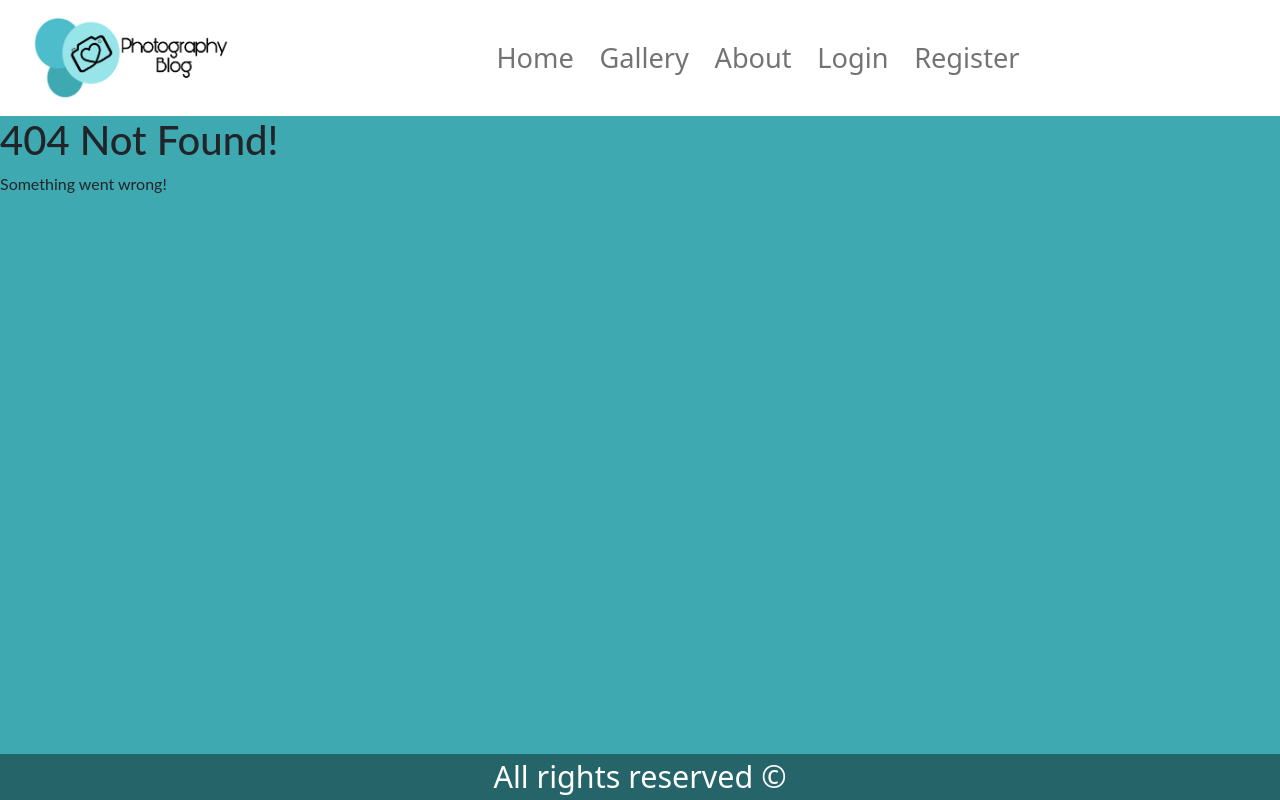
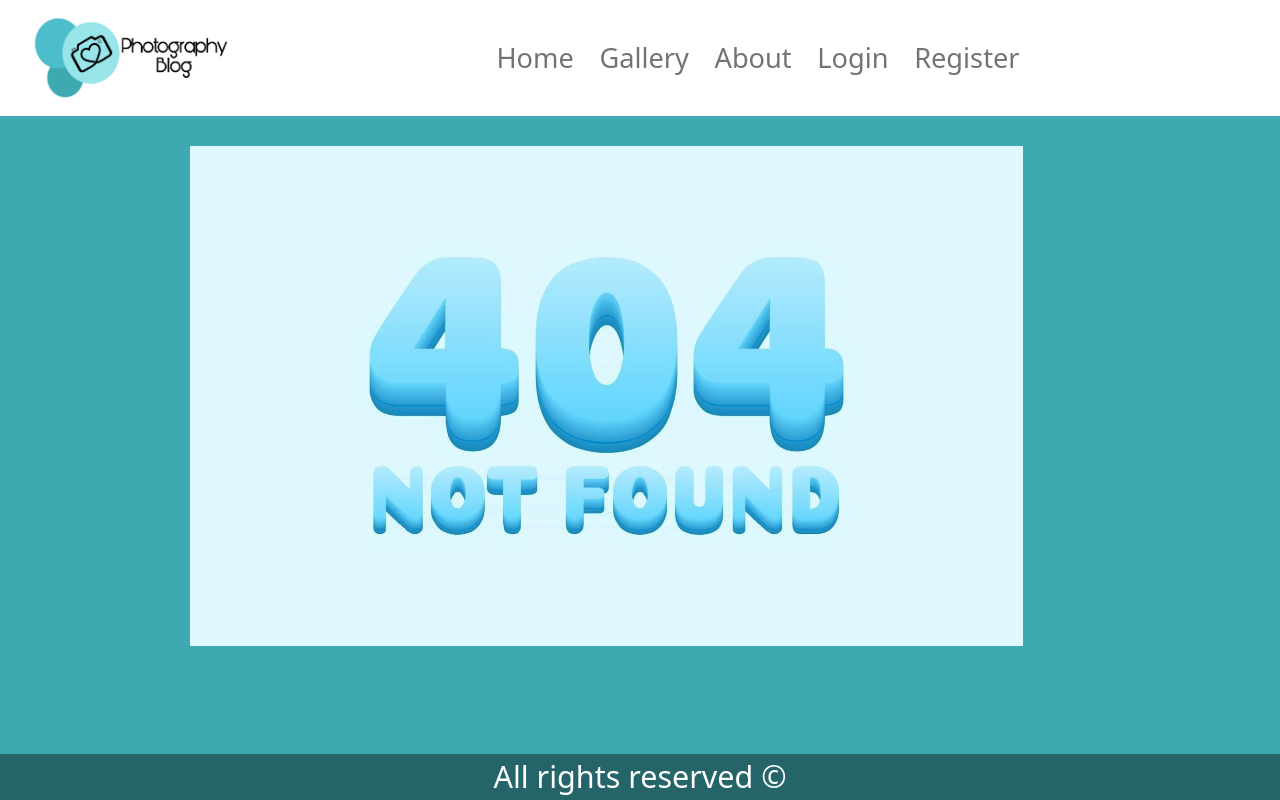
Before and after one commit to betivd03/photography-blog-noit, a React (Create React App) app in the folder client/: page /error in a window 1280 px wide. Before the commit this address had no page. Built offline with nearby package versions, Linux system fonts and the light colour scheme.

Commit message:
Update ErrorPage component

```diff
--- a/client/public/styles/style.css
+++ b/client/public/styles/style.css
@@ -31,21 +31,6 @@ footer {
     font-size: 20px;
 }
 
-div.root h1#error-page-header {
-    text-align: center;
-    font-style: italic;
-    padding-top: 20px;
-    font-size: 70px;
-    margin-top: 0px;
-}
-
-div.root p {
-    text-align: center;
-    font-style: italic;
-    margin-top: 20px;
-    font-size: 40px;
-}
-
 .error-div {
     position: fixed;
     right: 10px;
--- /dev/null
+++ b/client/src/components/ErrorPage/ErrorPage.css
@@ -0,0 +1,14 @@
+.error-photo {
+    height: 500px;
+    min-width: 300px;
+    max-width: 900px;
+    margin: 30px auto;
+    align-items: center;
+}
+
+.error-photo img {
+    height: 100%;
+    text-align: center;
+    margin-left: auto;
+    margin-right: auto;
+}
--- a/client/src/components/ErrorPage/ErrorPage.js
+++ b/client/src/components/ErrorPage/ErrorPage.js
@@ -1,10 +1,11 @@
+import "./ErrorPage.css";
+
 const ErrorPage = () => {
     return (
         <section id="error-page">
-            <header>
-                <h1 id="error-page-header">404 Not Found!</h1>
-                <p>Something went wrong!</p>
-            </header>
+            <div className="error-photo">
+                <img src="/images/404-not-found.jpg" alt="404 Not Found"></img>
+            </div>
         </section>
     );
 };
```
